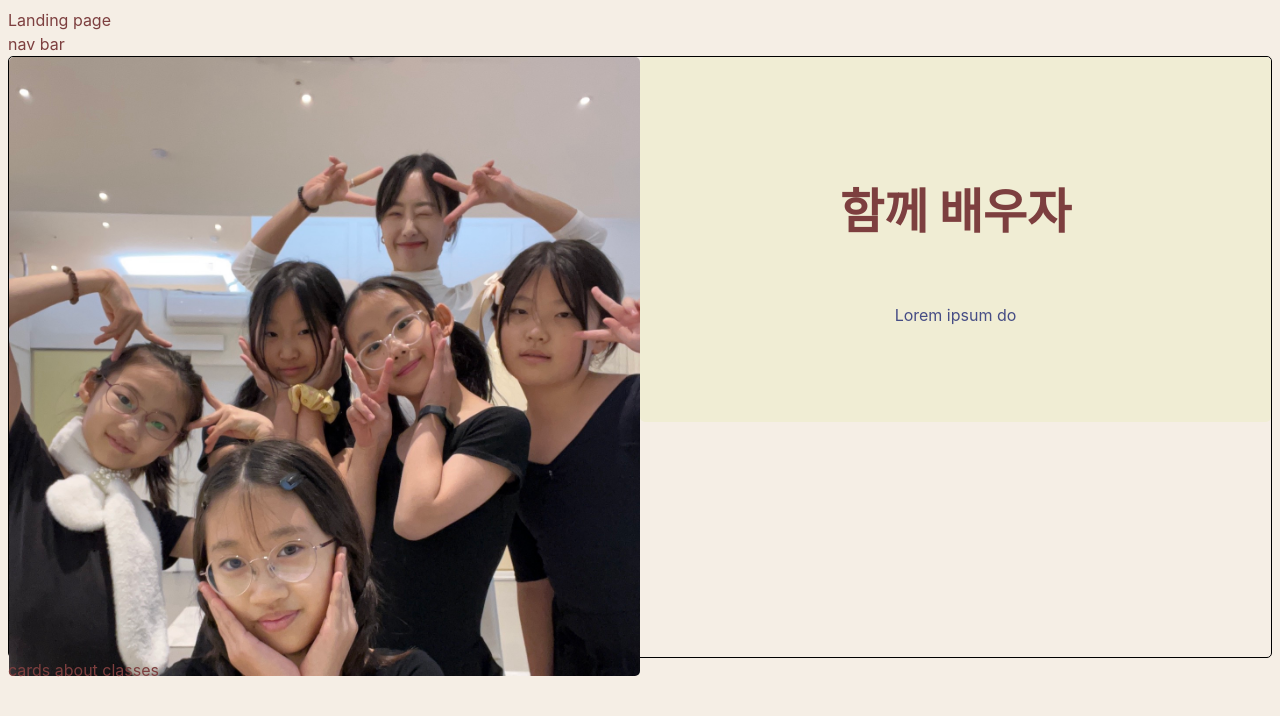
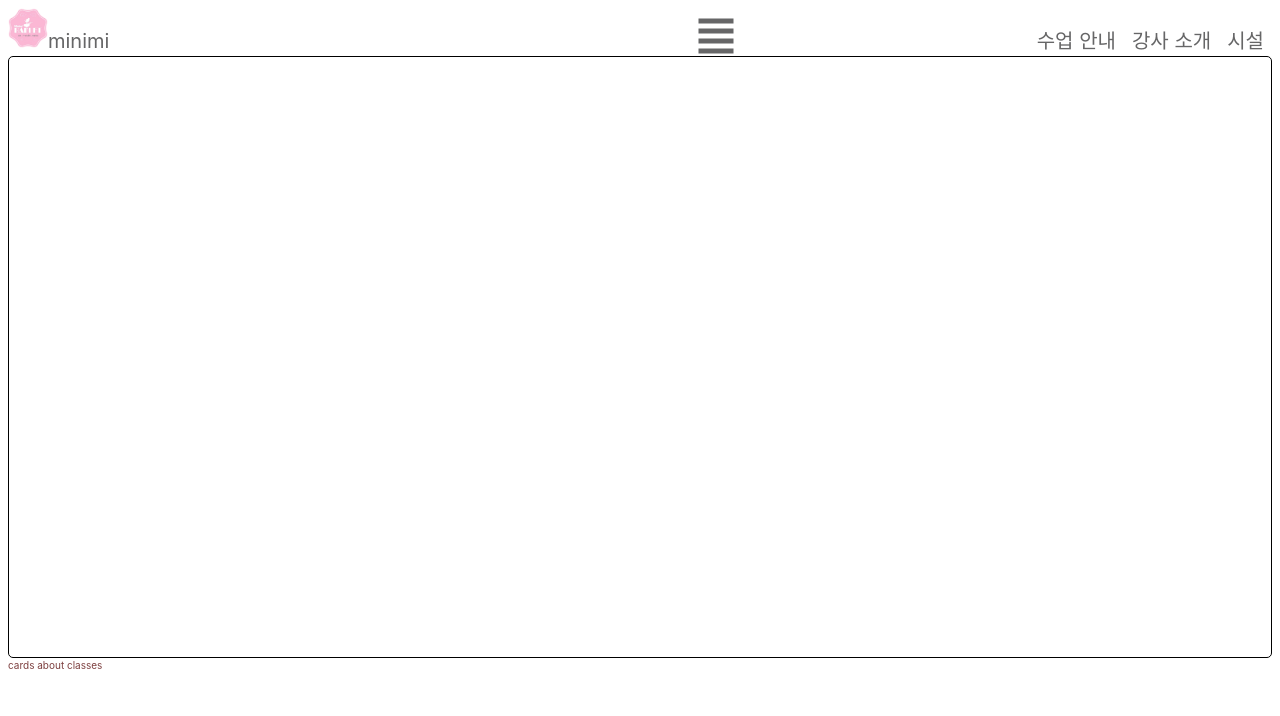
Before and after one commit to klevi43/Minime, a React (Vite) app in the folder minimi/: page / in a window 1280 px wide. Shown: the top 716 px of the page. Built offline with nearby package versions, Linux system fonts and the light colour scheme.

Commit message:
Implements most of the navbar decided on primary and secondary colors. created icon file

```diff
--- a/minimi/src/App.tsx
+++ b/minimi/src/App.tsx
@@ -3,14 +3,15 @@ import reactLogo from './assets/react.svg'
 import viteLogo from '/vite.svg'
 import './App.css'
 import Hero from './components/Hero'
+import Nav from "./components/Nav/Nav"
 function App() {
   const [count, setCount] = useState(0)
 
   return (
     <>
-      Landing page
+
       <div>
-      nav bar
+        <Nav></Nav>
       </div>
       <div>
         <Hero/>
--- a/minimi/src/components/Hero/Hero.tsx
+++ b/minimi/src/components/Hero/Hero.tsx
@@ -7,11 +7,7 @@ function Hero() {
     <>
         <div className="container">
           <div className="grid grid--1x2">
-            <img className="hero--image" src={heroImg} alt="" />
-            <div className="hero--box">
-              <h2 className="header">함께 배우자</h2>
-              <p>Lorem ipsum do</p>
-            </div>
+
           </div>
 
         </div>
--- /dev/null
+++ b/minimi/src/components/Icon/Icon.css
@@ -0,0 +1,8 @@
+.icon {
+  width: 40px;
+  height: 40px;
+}
+
+.icon--body {
+  fill: var(--color-body);
+}
--- /dev/null
+++ b/minimi/src/components/Icon/Icon.tsx
@@ -0,0 +1,14 @@
+import React from 'react'
+import "./Icon.css"
+const Icon = () => {
+  return (
+    <svg className="icon icon--body" viewBox="0 0 16 16" fill="none" xmlns="http://www.w3.org/2000/svg">
+      <path d="M1 5H15V7H1V5Z"/>
+      <path d="M1 9H15V11H1V9Z" />
+      <path d="M1 13H15V15H1V13Z" />
+      <path d="M1 1H15V3H1V1Z" />
+    </svg>
+  )
+}
+
+export default Icon
--- /dev/null
+++ b/minimi/src/components/Nav/Nav.css
@@ -0,0 +1,36 @@
+.logo {
+  width: 40px;
+  height: 40px;
+}
+
+.nav {
+  display: flex;
+  justify-content: space-between;
+  flex-wrap: wrap;
+  align-items: end;
+}
+
+span {
+  padding-bottom: 2rem;
+}
+
+.nav__list {
+  width: 100%;
+  margin: 0;
+}
+.nav__item {
+  padding: 0 2rem;
+}
+
+@media screen and (min-width: 768px) {
+  .nav {
+    flex-wrap: nowrap;
+  }
+  .nav__list {
+    display: flex;
+    width: auto;
+  }
+  .nav__item {
+    padding: 0 0.8rem;
+  }
+}
--- /dev/null
+++ b/minimi/src/components/Nav/Nav.tsx
@@ -0,0 +1,21 @@
+import React from 'react'
+import "./Nav.css"
+import logo from "../../assets/logo.png"
+import Icon from "../Icon/Icon"
+const Nav = () => {
+  return (
+    <nav className="nav">
+
+      <a href='#'><img className="logo" src={logo}/><span>minimi</span></a>
+      <a href="#"></a>
+      <Icon></Icon>
+      <ul className="list nav__list">
+        <li className="nav__item"><a href="#">수업 안내</a></li>
+        <li className="nav__item"><a href="#">강사 소개</a></li>
+        <li className="nav__item"><a href="#">시설</a></li>
+      </ul>
+    </nav>
+  )
+}
+
+export default Nav
--- a/minimi/src/index.css
+++ b/minimi/src/index.css
@@ -1,15 +1,16 @@
 :root {
   font-family: Inter, system-ui, Avenir, Helvetica, Arial, sans-serif;
+  font-size: 62.5%;
   line-height: 1.5;
   font-weight: 400;
-  --color-primary: #ECCDB4;
-  --color-secondary: #F0EDD4;
-  --color-accent: #EDD0E4;
+  --color-primary: #E18AAA;
+  --color-secondary: #b19cd8;
+  --color-accent: #f1528c;
   --color-headings: #7d3f3f;
-  --color-body: #464d85;
+  --color-body: #666667;
   color: var(--color-headings);
   /* background-color: #242424; */
-  background-color: #f5eee5;
+  background-color: #fff;
 
 }
 
@@ -21,3 +22,51 @@
 p {
   color: var(--color-body);
 }
+
+
+/* Collapsibles */
+
+.collapsible {
+  display: flex;
+  justify-content: space-between;
+  align-items: center;
+}
+
+
+
+.collapsible__content {
+  display: none;
+}
+
+.collapsible--expanded .collapsible__content {
+  display: block;
+
+}
+
+/* Lists */
+
+.list {
+  list-style: none;
+  padding-left: 0;
+  color: var(--color-body);
+}
+
+/* links */
+
+a {
+  text-decoration: none;
+  color: var(--color-body);
+  font-size: 2.5rem;
+
+  transition: .15s;
+}
+a:hover {
+  color: var(--color-accent);
+
+}
+
+@media screen and (min-width: 1024px) {
+  a {
+    font-size: 2rem;
+  }
+}
```
Also changed, not shown: minimi/src/assets/lines-svgrepo-com.svg (added), minimi/src/assets/logo.png (added).
